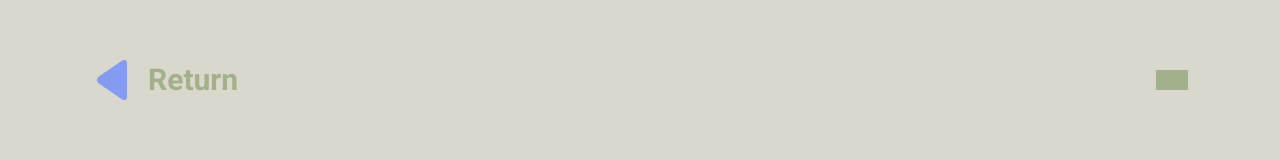
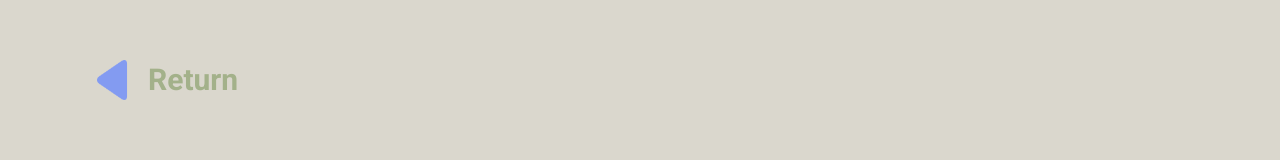
Before and after one commit to rodrigoaraujo7/tech-list, a React (Vite) app: page /angular in a window 1280 px wide. Shown: the part 221-381 px from the top of the page. Built offline with nearby package versions, Linux system fonts and the light colour scheme.

Commit message:
removing right box

```diff
--- a/src/routes/TechPage.tsx
+++ b/src/routes/TechPage.tsx
@@ -60,7 +60,7 @@ export default function TechPage() {
                         <h2 style={{ marginLeft: '1rem' }}>Return</h2>
                     </div>
                     <div className="right">
-                        <Box />
+                        {/* <Box /> */}
                     </div>
                 </Header>
 
--- a/src/routes/styles.ts
+++ b/src/routes/styles.ts
@@ -47,6 +47,7 @@ export const Text = styled.p`
     color: ${props => props.theme.colors.text};
 
     @media(max-width: 1023px) {
+        font-size: 1.5rem;
         font-weight: 600;
     }
 `
```
